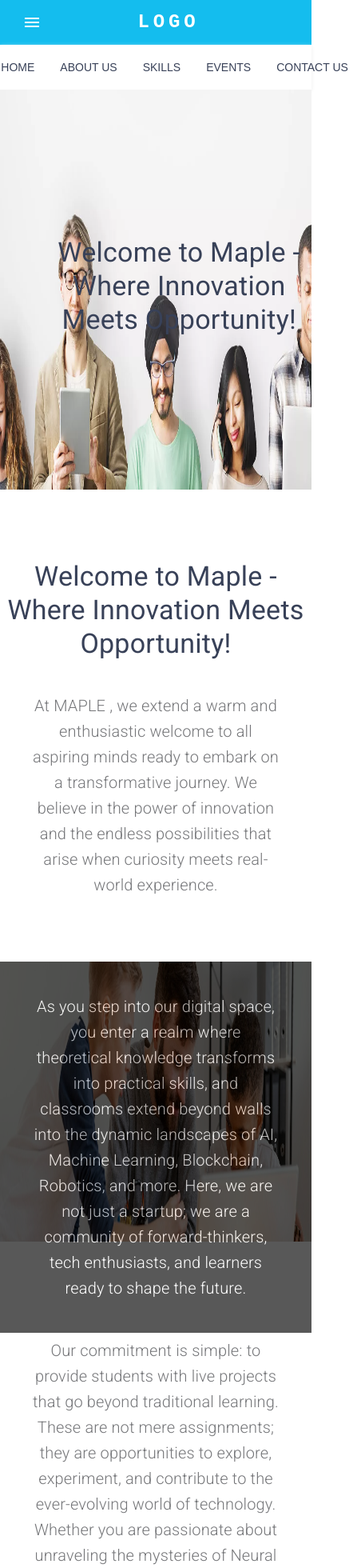
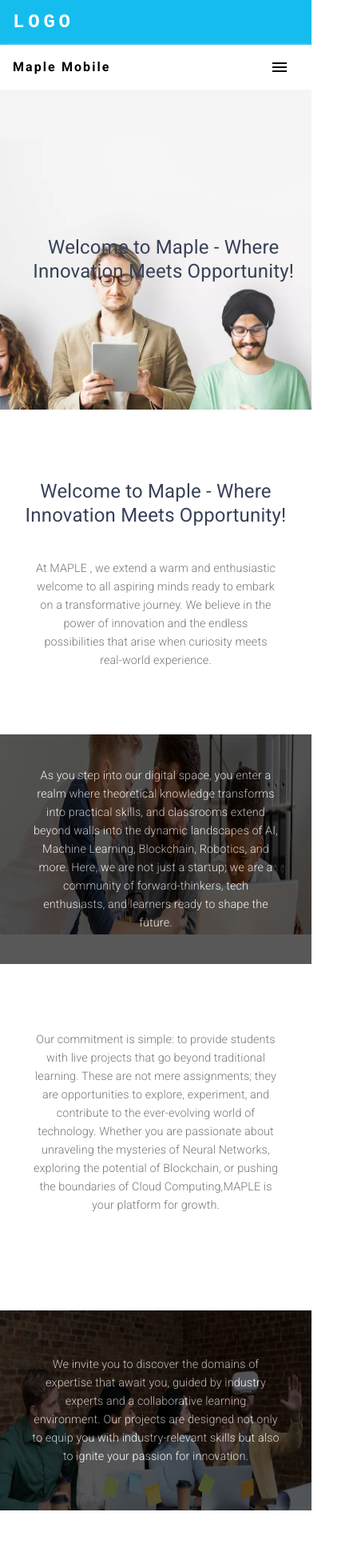
Before and after one commit to suprajgowda/sample, a React (Create React App) app: page / in a window 390 px wide. Shown: the top 1960 px of the page at 80% size, 452 px wide, since content can reach past the window. Built offline with nearby package versions, Linux system fonts and the light colour scheme.

Commit message:
Home page mobile version

```diff
--- /dev/null
+++ b/src/Footer.css
@@ -0,0 +1,3 @@
+@media only screen and (max-width: 768px) {
+  /* Styles for both extra small and small devices */
+}
--- a/src/Home.tsx
+++ b/src/Home.tsx
@@ -23,17 +23,18 @@ function Home() {
           color: "#384158",
           position: "absolute",
           top: "35%",
-          left: "15%",
+          left: { xs: "5%", md: "15%" },
+          fontSize: { xs: "1.5rem", md: "2.125rem" },
         }}
       >
         Welcome to Maple - Where Innovation Meets Opportunity!
       </Typography>
       <Box
         sx={{
-          minHeight: "500px",
+          minHeight: { xs: "400px", md: "500px" },
           width: "100%",
           minWidth: "100%",
-          backgroundSize: "150% 140%",
+          backgroundSize: { xs: "230% 100%", md: "150% 140%" },
           backgroundPositionY: "90%",
           backgroundImage: `url(${HomeSlider})`,
         }}
@@ -43,7 +44,13 @@ function Home() {
         <Typography
           variant="h4"
           gutterBottom
-          sx={{ textAlign: "center", color: "#384158", mb: 2, mt: 11 }}
+          sx={{
+            textAlign: "center",
+            color: "#384158",
+            mb: 2,
+            mt: 11,
+            fontSize: { xs: "1.5rem", md: "2.125rem" },
+          }}
         >
           Welcome to Maple - Where Innovation Meets Opportunity!
         </Typography>
@@ -58,6 +65,7 @@ function Home() {
             mt: 5,
             mb: 10,
             fontWeight: "lighter",
+            fontSize: { xs: "0.9rem", md: "1.25rem" },
           }}
         >
           At MAPLE , we extend a warm and enthusiastic welcome to all aspiring
@@ -71,7 +79,10 @@ function Home() {
             sx={{
               backgroundPositionY: "30%",
               backgroundImage: `url(${HomePageBanner2})`,
-              minHeight: "350px",
+              minHeight: {
+                xs: "250px",
+                md: "350px",
+              },
               backgroundSize: "100% 200%",
             }}
           >
@@ -82,7 +93,10 @@ function Home() {
                 alignItems: "center",
                 backgroundColor: "black",
                 opacity: 0.65,
-                minHeight: "350px",
+                minHeight: {
+                  xs: "250px",
+                  md: "350px",
+                },
                 position: "absolute",
               }}
             >
@@ -95,6 +109,7 @@ function Home() {
                   mx: 5,
                   my: 5,
                   fontWeight: "lighter",
+                  fontSize: { xs: "0.9rem", md: "1.25rem" },
                 }}
               >
                 As you step into our digital space, you enter a realm where
@@ -118,6 +133,7 @@ function Home() {
             mt: 15,
             mb: 15,
             fontWeight: "lighter",
+            fontSize: { xs: "0.9rem", md: "1.25rem" },
           }}
         >
           Our commitment is simple: to provide students with live projects that
@@ -134,7 +150,10 @@ function Home() {
             sx={{
               backgroundPositionY: "center",
               backgroundImage: `url(${HomePageBanner3})`,
-              minHeight: "350px",
+              minHeight: {
+                xs: "250px",
+                md: "350px",
+              },
               backgroundSize: "100% 150%",
             }}
           >
@@ -145,7 +164,10 @@ function Home() {
                 alignItems: "center",
                 backgroundColor: "black",
                 opacity: 0.65,
-                minHeight: "350px",
+                minHeight: {
+                  xs: "250px",
+                  md: "350px",
+                },
                 position: "absolute",
               }}
             >
@@ -158,6 +180,7 @@ function Home() {
                   mx: 5,
                   my: 5,
                   fontWeight: "lighter",
+                  fontSize: { xs: "0.9rem", md: "1.25rem" },
                 }}
               >
                 We invite you to discover the domains of expertise that await
@@ -179,6 +202,7 @@ function Home() {
             mx: 5,
             my: 15,
             fontWeight: "lighter",
+            fontSize: { xs: "0.9rem", md: "1.25rem" },
           }}
         >
           Join us on this exciting journey where ideas take flight, and the
@@ -192,7 +216,10 @@ function Home() {
             sx={{
               backgroundPositionY: "35%",
               backgroundImage: `url(${HomePageBanner4})`,
-              minHeight: "350px",
+              minHeight: {
+                xs: "250px",
+                md: "350px",
+              },
               backgroundSize: "100% 185%",
             }}
           >
@@ -203,7 +230,10 @@ function Home() {
                 alignItems: "center",
                 backgroundColor: "black",
                 opacity: 0.65,
-                minHeight: "350px",
+                minHeight: {
+                  xs: "250px",
+                  md: "350px",
+                },
                 position: "absolute",
                 width: "100%",
               }}
@@ -217,6 +247,7 @@ function Home() {
                   mx: 5,
                   my: 5,
                   fontWeight: "lighter",
+                  fontSize: { xs: "0.9rem", md: "1.25rem" },
                 }}
               >
                 Let's embark on this adventure together. Ignite your mind, power
@@ -227,180 +258,6 @@ function Home() {
         </Box>
       </Box>
 
-      {/* <Grid
-        container
-        spacing={{ xs: 2, md: 4 }}
-        columns={{ xs: 4, sm: 8, md: 12 }}
-        sx={{ mb: 10 }}
-      >
-        <Grid item xs={2} sm={3} md={3}>
-          <Box sx={imgBoxStyle}>
-            <Box
-              component="img"
-              sx={imageStyle}
-              alt="The house from the offer."
-              src={Experts}
-            />
-
-            <Typography
-              variant="h6"
-              gutterBottom
-              sx={{ color: "#384158", textAlign: "center" }}
-            >
-              The Experts
-            </Typography>
-
-            <Typography
-              variant="body2"
-              gutterBottom
-              sx={{ textAlign: "center", color: "#76777a" }}
-            >
-              Lorem ipsum dolor sit amet, consectetur adipiscing elit
-            </Typography>
-          </Box>
-        </Grid>
-
-        <Grid item xs={2} sm={3} md={3}>
-          <Box sx={imgBoxStyle}>
-            <Box
-              component="img"
-              sx={imageStyle}
-              alt="The house from the offer."
-              src={Book}
-            />
-
-            <Typography
-              variant="h6"
-              gutterBottom
-              sx={{ color: "#384158", textAlign: "center" }}
-            >
-              Book & Library
-            </Typography>
-
-            <Typography
-              variant="body2"
-              gutterBottom
-              sx={{ textAlign: "center", color: "#76777a" }}
-            >
-              Lorem ipsum dolor sit amet, consectetur adipiscing elit
-            </Typography>
-          </Box>
-        </Grid>
-
-        <Grid item xs={2} sm={3} md={3}>
-          <Box sx={imgBoxStyle}>
-            <Box
-              component="img"
-              sx={imageStyle}
-              alt="The house from the offer."
-              src={Courses}
-            />
-
-            <Typography
-              variant="h6"
-              gutterBottom
-              sx={{ color: "#384158", textAlign: "center" }}
-            >
-              Best Courses
-            </Typography>
-
-            <Typography
-              variant="body2"
-              gutterBottom
-              sx={{ textAlign: "center", color: "#76777a" }}
-            >
-              Lorem ipsum dolor sit amet, consectetur adipiscing elit
-            </Typography>
-          </Box>
-        </Grid>
-
-        <Grid item xs={2} sm={3} md={3}>
-          <Box sx={imgBoxStyle}>
-            <Box
-              component="img"
-              sx={imageStyle}
-              alt="The house from the offer."
-              src={Award}
-            />
-
-            <Typography
-              variant="h6"
-              gutterBottom
-              sx={{ color: "#384158", textAlign: "center" }}
-            >
-              Award & Reward
-            </Typography>
-
-            <Typography
-              variant="body2"
-              gutterBottom
-              sx={{ textAlign: "center", color: "#76777a" }}
-            >
-              Lorem ipsum dolor sit amet, consectetur adipiscing elit
-            </Typography>
-          </Box>
-        </Grid>
-      </Grid>
-
-      <Box
-        sx={{
-          display: "flex",
-          flexDirection: "column",
-          backgroundImage: `url(${CourseBk})`,
-          pb: 10,
-        }}
-      >
-        <Typography
-          variant="h4"
-          gutterBottom
-          sx={{ textAlign: "center", color: "#384158", mb: 2, mt: 11 }}
-        >
-          Popular Online Courses
-        </Typography>
-        <Typography
-          variant="body2"
-          gutterBottom
-          sx={{ textAlign: "center", color: "#76777a", mb: 5 }}
-        >
-          Lorem ipsum dolor sit amet, consectetur adipiscing elit. Donec vel
-          gravida arcu. Vestibulum feugiat, sapien ultrices fermentum congue,
-          quam velit venenatis sem
-        </Typography>
-
-        <Grid
-          container
-          spacing={{ xs: 2, md: 4 }}
-          columns={{ xs: 4, sm: 8, md: 12 }}
-          sx={{
-            justifyContent: "space-evenly",
-          }}
-        >
-          <Grid item xs={2} sm={3} md={3}>
-            <MediaCard cardImg={Course1} />
-          </Grid>
-          <Grid item xs={2} sm={3} md={3}>
-            <MediaCard cardImg={Course2} />
-          </Grid>
-          <Grid item xs={2} sm={3} md={3}>
-            <MediaCard cardImg={Course3} />
-          </Grid>
-        </Grid>
-
-        <Box
-          sx={{
-            display: "flex",
-            alignItems: "center",
-            justifyContent: "center",
-            mt: 4,
-            pt: 2,
-          }}
-        >
-          <Button variant="contained" sx={{ maxWidth: "15%" }}>
-            View All Courses
-          </Button>
-        </Box>
-      </Box> */}
-
       <NewsLetter />
       <Footer />
     </>
--- a/src/ResponsiveAppBar.tsx
+++ b/src/ResponsiveAppBar.tsx
@@ -12,17 +12,17 @@ import PhoneIcon from "@mui/icons-material/Phone";
 import EmailIcon from "@mui/icons-material/Email";
 
 function ResponsiveAppBar() {
-  const [anchorElNav, setAnchorElNav] = React.useState<null | HTMLElement>(
-    null
-  );
+  // const [anchorElNav, setAnchorElNav] = React.useState<null | HTMLElement>(
+  //   null
+  // );
 
-  const handleOpenNavMenu = (event: React.MouseEvent<HTMLElement>) => {
-    setAnchorElNav(event.currentTarget);
-  };
+  // const handleOpenNavMenu = (event: React.MouseEvent<HTMLElement>) => {
+  //   setAnchorElNav(event.currentTarget);
+  // };
 
-  const handleCloseNavMenu = () => {
-    setAnchorElNav(null);
-  };
+  // const handleCloseNavMenu = () => {
+  //   setAnchorElNav(null);
+  // };
 
   return (
     <AppBar
@@ -31,7 +31,7 @@ function ResponsiveAppBar() {
     >
       <Container maxWidth="xl">
         <Toolbar disableGutters>
-          <Box sx={{ flexGrow: 1, display: { xs: "flex", md: "none" } }}>
+          {/* <Box sx={{ flexGrow: 1, display: { xs: "flex", md: "none" } }}>
             <IconButton
               size="large"
               aria-label="account of current user"
@@ -82,7 +82,7 @@ function ResponsiveAppBar() {
                 </Typography>
               </MenuItem>
             </Menu>
-          </Box>
+          </Box> */}
 
           <Typography
             variant="h5"
--- a/src/ResponsiveAppBar2.tsx
+++ b/src/ResponsiveAppBar2.tsx
@@ -1,4 +1,5 @@
 import * as React from "react";
+import { useNavigate } from "react-router-dom";
 import AppBar from "@mui/material/AppBar";
 import Box from "@mui/material/Box";
 import Toolbar from "@mui/material/Toolbar";
@@ -7,7 +8,9 @@ import Typography from "@mui/material/Typography";
 import Menu from "@mui/material/Menu";
 import Container from "@mui/material/Container";
 import MenuItem from "@mui/material/MenuItem";
-import { useNavigate } from "react-router-dom";
+import MenuIcon from "@mui/icons-material/Menu";
+import PhoneIcon from "@mui/icons-material/Phone";
+import EmailIcon from "@mui/icons-material/Email";
 
 const homeLink = "/";
 const eventsLink = "/events";
@@ -96,8 +99,130 @@ function NavDropdown(props: any) {
   );
 }
 
+function MobileHeader() {
+  const [anchorElNav, setAnchorElNav] = React.useState<null | HTMLElement>(
+    null
+  );
+
+  const handleOpenNavMenu = (event: React.MouseEvent<HTMLElement>) =>
+    setAnchorElNav(event.currentTarget);
+
+  const handleCloseNavMenu = () => setAnchorElNav(null);
+
+  return (
+    <Box
+      sx={{
+        display: "flex",
+        justifyContent: "space-between",
+        width: "100%",
+        alignItems: "center",
+      }}
+    >
+      <Typography
+        variant="h5"
+        noWrap
+        component="a"
+        href="/"
+        sx={{
+          mr: 2,
+          display: { xs: "flex", md: "none" },
+          flexGrow: 1,
+          fontSize: "1em",
+          fontWeight: 700,
+          letterSpacing: ".13rem",
+          color: "#000",
+          textDecoration: "none",
+        }}
+      >
+        Maple Mobile
+      </Typography>
+
+      <Box
+        sx={{
+          flexGrow: 1,
+          display: { xs: "flex", md: "none" },
+          justifyContent: "flex-end",
+        }}
+      >
+        <IconButton
+          size="large"
+          aria-label="account of current user"
+          aria-controls="menu-appbar"
+          aria-haspopup="true"
+          onClick={handleOpenNavMenu}
+          sx={{
+            color: "black",
+          }}
+        >
+          <MenuIcon />
+        </IconButton>
+        <Menu
+          id="menu-appbar"
+          anchorEl={anchorElNav}
+          anchorOrigin={{
+            vertical: "bottom",
+            horizontal: "left",
+          }}
+          keepMounted
+          transformOrigin={{
+            vertical: "top",
+            horizontal: "left",
+          }}
+          open={Boolean(anchorElNav)}
+          onClose={handleCloseNavMenu}
+          sx={{
+            "& div": {
+              "& ul": {
+                display: { xs: "flex", md: "none" },
+                flexDirection: { xs: "column", md: "none" },
+                justifyContent: { xs: "center", md: "none" },
+              },
+            },
+          }}
+        >
+          <NavDropdown
+            mainBtnTxt={"Home"}
+            link={homeLink}
+            drpDwnList={homeList.list}
+          />
+          <NavDropdown
+            mainBtnTxt={"About Us"}
+            link={aboutUsLink}
+            drpDwnList={aboutUs.list}
+          />
+          <NavDropdown
+            mainBtnTxt={"Skills"}
+            link={skillsLink}
+            drpDwnList={skills.list}
+          />
+          <NavDropdown
+            mainBtnTxt={"Events"}
+            link={eventsLink}
+            drpDwnList={eventsList.list}
+          />
+
+          <IconButton
+            onClick={() => console.log("----Contact Us------")}
+            sx={{
+              p: 2,
+              fontSize: "0.875rem",
+              textTransform: "uppercase",
+              color: "#384158",
+              fontWeight: 500,
+              borderRadius: 0,
+            }}
+          >
+            Contact Us
+          </IconButton>
+        </Menu>
+      </Box>
+    </Box>
+  );
+}
+
 function ResponsiveAppBar2() {
   const navigate = useNavigate();
+
   return (
     <AppBar
       position="static"
@@ -123,30 +248,12 @@ function ResponsiveAppBar2() {
             Maple TechX
           </Typography>
 
-          {/* Mobile View */}
-          <Typography
-            variant="h5"
-            noWrap
-            component="a"
-            href="#app-bar-with-responsive-menu"
-            sx={{
-              mr: 2,
-              display: { xs: "flex", md: "none" },
-              flexGrow: 1,
-              fontFamily: "monospace",
-              fontWeight: 700,
-              letterSpacing: ".3rem",
-              color: "inherit",
-              textDecoration: "none",
-            }}
-          >
-            Maple Mobile
-          </Typography>
+          <MobileHeader />
 
           <Box
             sx={{
+              display: { xs: "none", md: "flex" },
               flexGrow: 1,
-              display: "flex",
               justifyContent: "flex-end",
             }}
           >
```
Also changed, not shown: src/Footer.tsx (+10 -5 lines).
